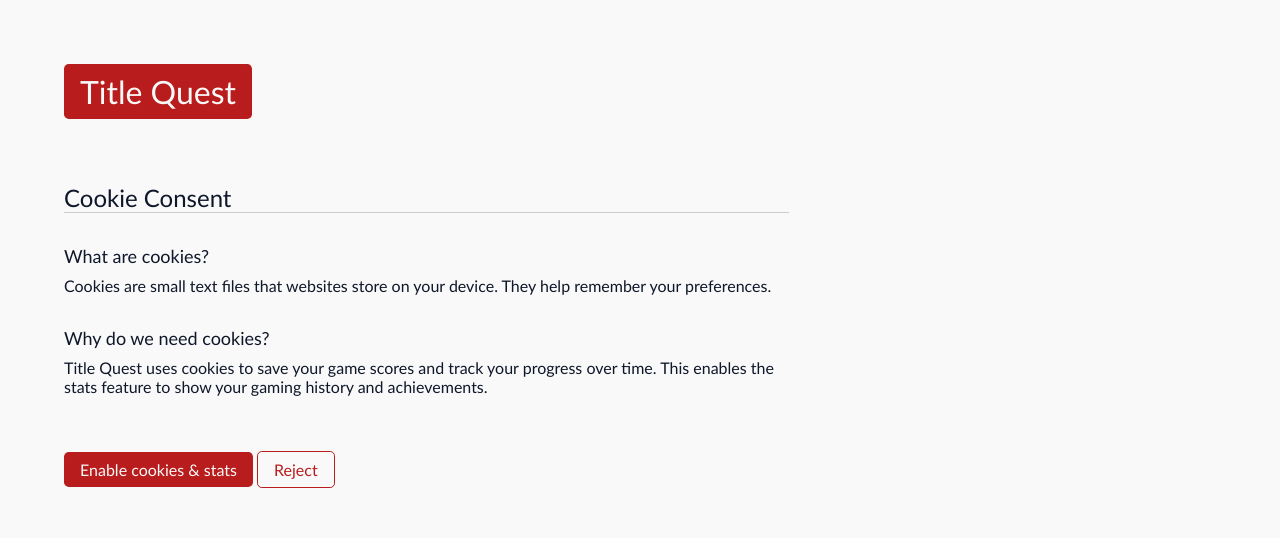
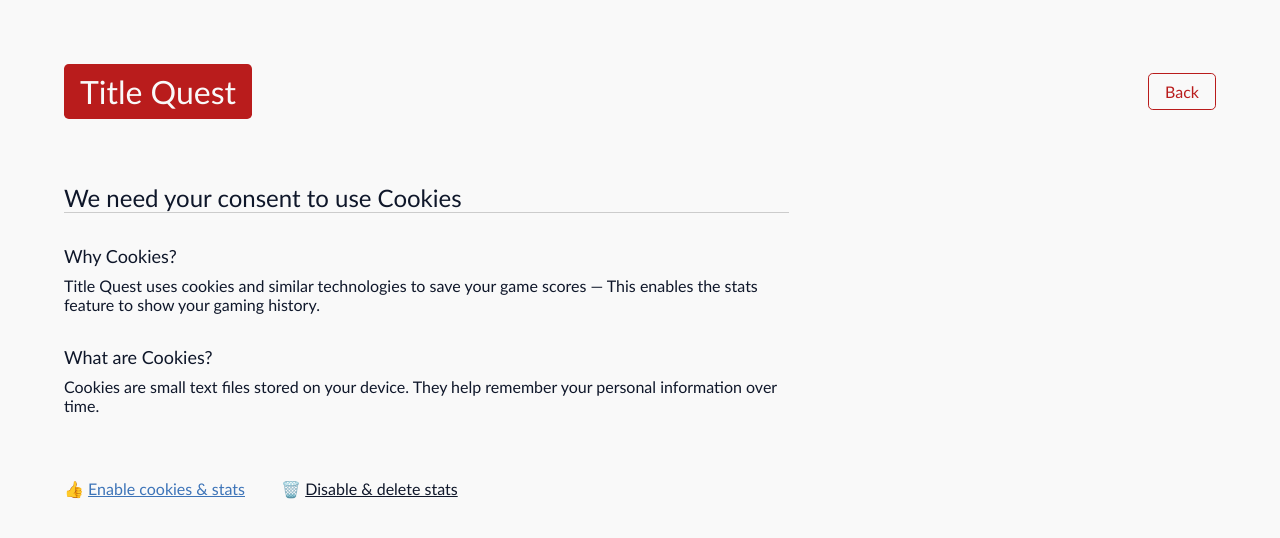
Before and after one commit to yvzn/titlequest, a website built with Vite: page cookie-consent.html in a window 1280 px wide. Built offline with nearby package versions, Linux system fonts and the light colour scheme.

Commit message:
Cookie consent page

```diff
--- a/cookie-consent.html
+++ b/cookie-consent.html
@@ -1,5 +1,6 @@
 <!DOCTYPE html>
 <html lang="en">
+
 <head>
     <meta charset="UTF-8">
     <meta name="viewport" content="width=device-width, initial-scale=1">
@@ -14,24 +15,27 @@
         <h1>
             <a href="/" target="_top">Title Quest</a>
         </h1>
-        <nav></nav>
+        <nav>
+            <a href="index.html">Back</a>
+        </nav>
 
         <section>
-            <h2>Cookie Consent</h2>
+            <h2>We need your consent to use Cookies</h2>
+            <article>
+                <h3>Why Cookies?</h3>
+                <p>Title Quest uses cookies and similar technologies to save your game scores
+                    &mdash; This enables the stats feature to show your gaming history.</p>
 
-            <article>
-                <h3>What are cookies?</h3>
-                <p>Cookies are small text files that websites store on your device. They help remember your
-                    preferences.</p>
-
-                <h3>Why do we need cookies?</h3>
-                <p>Title Quest uses cookies to save your game scores and track your progress over time. This enables the
-                    stats feature to show your gaming history and achievements.</p>
+                <h3>What are Cookies?</h3>
+                <p>Cookies are small text files stored on your device. They help remember your
+                    personal information over time.</p>
             </article>
 
             <footer>
-                <a id="link-enable-cookies" href="stats.html">Enable cookies &amp; stats</a>
-                <a id="link-reject-cookies" href="index.html">Reject</a>
+                <a id="link-enable-cookies" href="stats.html"><i aria-hidden="true">👍</i> <span>Enable cookies &amp;
+                    stats</span></a>
+                <a id="link-reject-cookies" href="index.html"><i aria-hidden="true">🗑️</i> <span>Disable &amp;
+                    delete stats</span></a>
             </footer>
         </section>
     </form>
--- a/src/cookie-consent.css
+++ b/src/cookie-consent.css
@@ -12,18 +12,18 @@
 }
 
 footer a {
-    border-color: var(--color-title);
-    color: var(--color-title);
-    border-radius: .3rem;
-    border-width: thin;
-    border-style: solid;
-    cursor: pointer;
-    padding: .5em 1em;
-    text-decoration: none;
+  margin-right: var(--space-1x);
+  text-decoration: none;
 }
 
-footer a:first-of-type {
-    border: 0;
-    background-color: var(--color-title);
-    color: var(--color-title-txt);
+footer a i {
+    font-style: normal;
 }
+
+footer a span {
+    text-decoration: underline;
+}
+
+footer a#link-reject-cookies {
+    color: var(--color-txt);
+}
```
Also changed, not shown: stats.html (+3 -2 lines).
